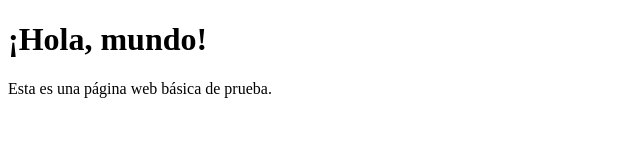
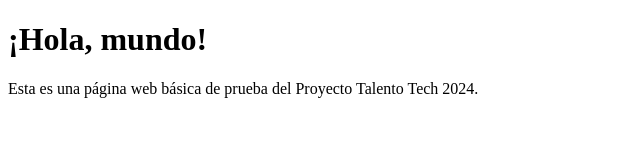
Before and after one commit to chelobt/pagina-talentotech, a plain HTML site: page index.html in a window 1280 px wide. Shown: the whole page, without its empty margins (0-640 px from the left). Drawn offline with Linux system fonts and the light colour scheme.

Commit message:
Update index.html

```diff
--- a/index.html
+++ b/index.html
@@ -7,6 +7,6 @@
 </head>
 <body>
     <h1>¡Hola, mundo!</h1>
-    <p>Esta es una página web básica de prueba.</p>
+    <p>Esta es una página web básica de prueba del Proyecto Talento Tech 2024.</p>
 </body>
 </html>
```
